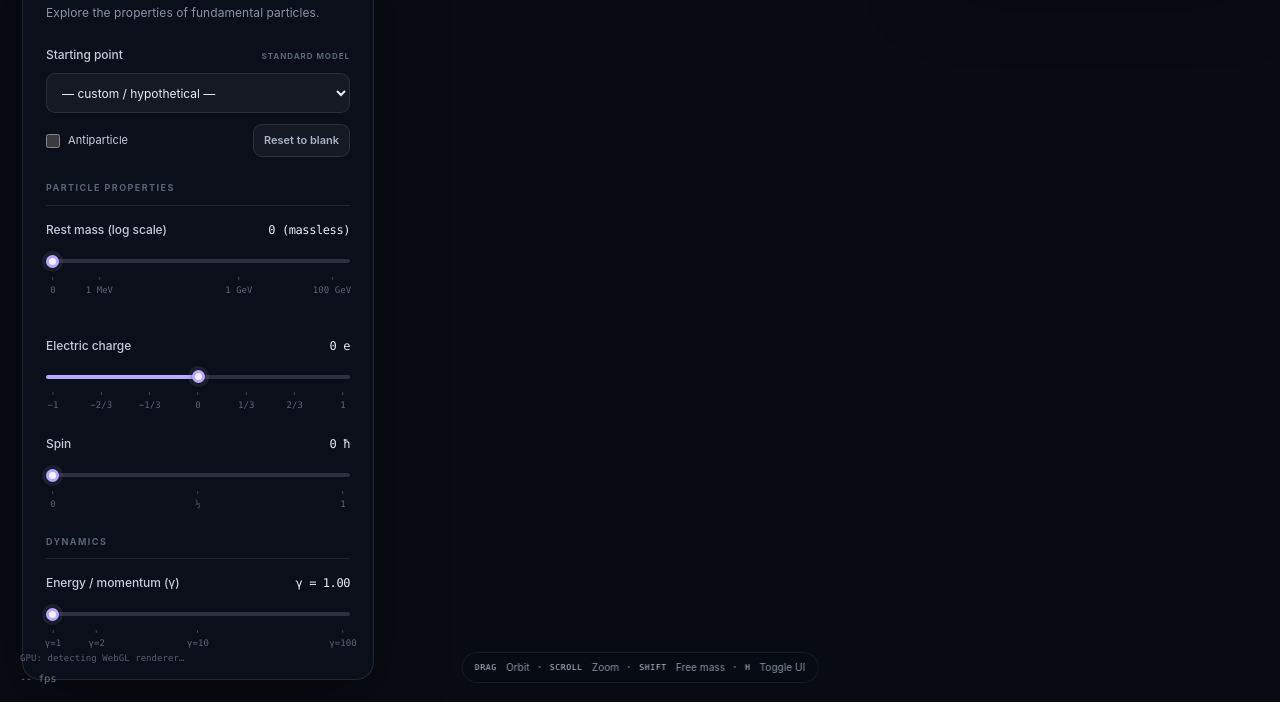
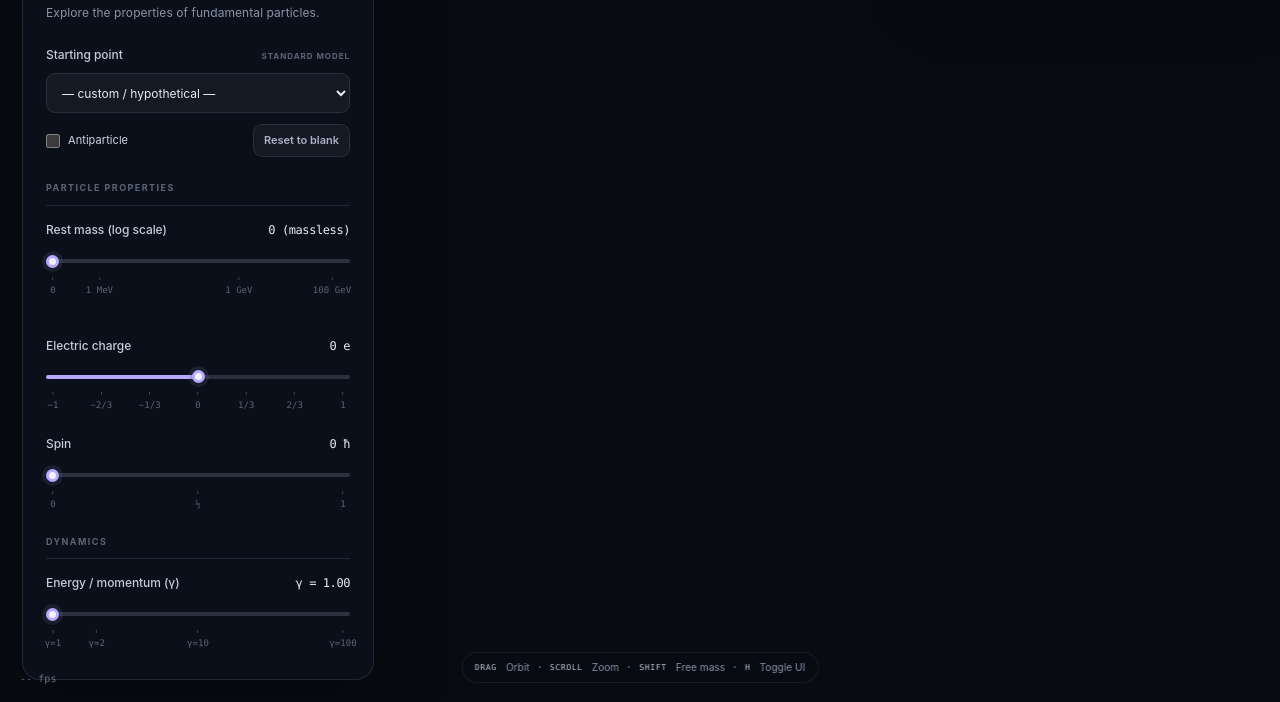
Before and after one commit to AnkushSarkar369/Particle-Generator, a plain HTML site: page index.html in a window 1280 px wide. Shown: the part 98-800 px from the top of the page. Drawn offline with nearby package versions, Linux system fonts and the light colour scheme.

Commit message:
Remove renderer diagnostic overlay

```diff
--- a/index.html
+++ b/index.html
@@ -11,7 +11,6 @@
 <body>
 <canvas id="c"></canvas>
 <div id="fps">-- fps</div>
-<div id="gpu">GPU: detecting WebGL renderer…</div>
 <button id="hudToggle" title="Toggle interface (H)" aria-label="Toggle interface">Hide UI <span>H</span></button>
 
 <aside id="left" class="glass">
```
